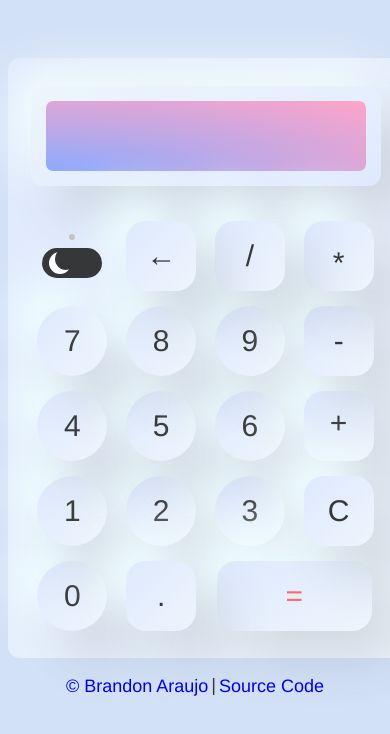
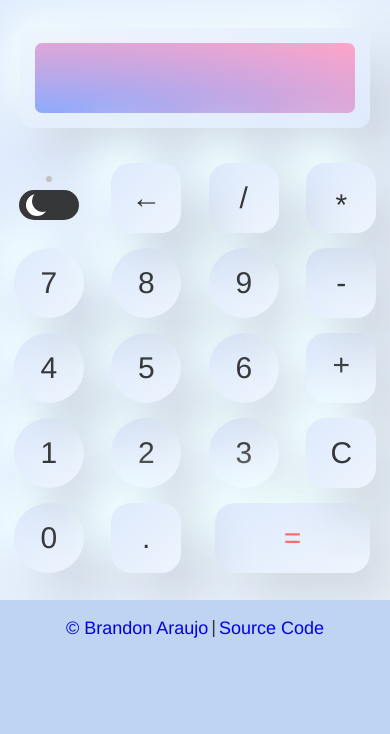
Before and after one commit to M-Brandon-Araujo/calculator, a plain HTML site: page index.html in a window 390 px wide. Drawn offline with Linux system fonts and the light colour scheme.

Commit message:
Add media queries for mobile responsiveness

```diff
--- a/style.css
+++ b/style.css
@@ -1,5 +1,5 @@
 body {
-    background-color: #d3e1f7;
+    background-color: #bfd3f3;
     display: flex;
     flex-direction: column;
     justify-content: center;
@@ -20,6 +20,7 @@ body {
     background-image: linear-gradient(to bottom right, #dee9fd, #edf5fc);
     border-radius: 12px;
     padding: 20px;
+    overflow: hidden;
 }
 
 .btn {
@@ -365,3 +366,16 @@ a {
 a:visited {
     color: rgb(54, 55, 57);
 }
+
+@media (max-width: 60em) {
+    body {
+        margin: 0;
+        padding: 0;
+    }
+    .main-container {
+        margin-top: 0;
+        margin-right: 0;
+        margin-left: 0;
+        width: 100vw;
+    }
+}
```
